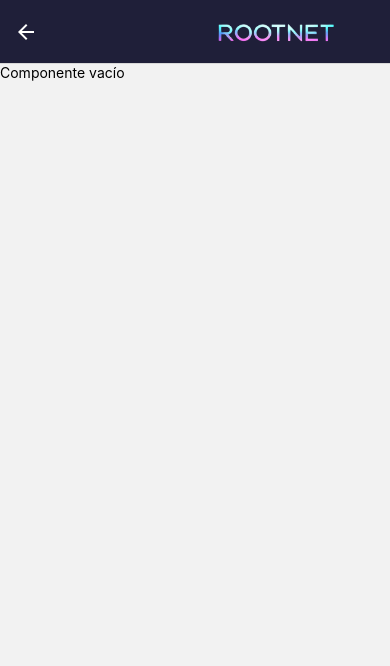
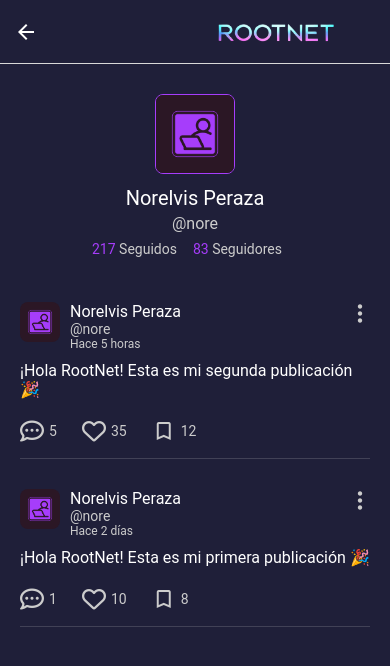
Before and after one commit to greghades/RootNetFrontend, a React Native app: screen /MyPosts in a window 390 px wide. Shown: the top 666 px of the page. Built offline with nearby package versions, Linux system fonts and the light colour scheme; a web font is replaced by a local one.

Commit message:
Pantalla de user-posts

```diff
--- /dev/null
+++ b/src/components/userProfileWithPosts.tsx
@@ -0,0 +1,157 @@
+import React, { useState } from 'react';
+import { View, Text, Image, TouchableOpacity, Alert, FlatList, Modal } from 'react-native';
+import { Entypo } from '@expo/vector-icons';
+import MaterialIcons from '@expo/vector-icons/MaterialIcons';
+import FontAwesome6 from '@expo/vector-icons/FontAwesome6';
+import { styles } from '../styles/feedStyles';
+import { COLORS } from '../styles/colors';
+
+type Post = {
+    id: string;
+    username: string;
+    handle: string;
+    date: string;
+    content: string;
+    image?: string;
+    createdAt: string;
+    saves: number;
+    likes: number;
+    comments: number;
+};
+
+const postsData: Post[] = [
+    {
+        id: '1',
+        username: 'Norelvis Peraza',
+        handle: '@nore',
+        date: 'Hace 5 horas',
+        content: '¡Hola RootNet! Esta es mi segunda publicación 🎉',
+        image: '',
+        createdAt: new Date().toISOString(),
+        saves: 12,
+        likes: 35,
+        comments: 5,
+    },
+    {
+        id: '2',
+        username: 'Norelvis Peraza',
+        handle: '@nore',
+        date: 'Hace 2 días',
+        content: '¡Hola RootNet! Esta es mi primera publicación 🎉',
+        createdAt: new Date(Date.now() - 2 * 24 * 60 * 60 * 1000).toISOString(),
+        saves: 8,
+        likes: 10,
+        comments: 1,
+    },
+];
+
+const UserProfileWithPosts: React.FC = () => {
+    const [selectedPostId, setSelectedPostId] = useState<string | null>(null);
+
+    const handleDelete = (id: string) => {
+        Alert.alert('¿Eliminar publicación?', '', [
+            { text: 'Cancelar', style: 'cancel' },
+            {
+                text: 'Eliminar',
+                onPress: () => {
+                    console.log('Borrando post:', id);
+                    // API
+                },
+                style: 'destructive',
+            },
+        ]);
+    };
+
+    const handleEdit = (post: Post) => {
+        const diff = Date.now() - new Date(post.createdAt).getTime();
+        const canEdit = diff <= 24 * 60 * 60 * 1000;
+
+        if (canEdit) {
+            console.log('Editando post:', post.id);
+            // editing screen
+        } else {
+            Alert.alert('Edición no permitida', 'Solo puedes editar publicaciones dentro de las 24 horas.');
+        }
+    };
+
+    const renderPost = ({ item }: { item: Post }) => (
+        <View style={styles.container}>
+            <View style={styles.header}>
+                <Image
+                    source={require('../assets/images/profile-user.png')}
+                    style={styles.profileImage}
+                />
+                <View style={styles.userInfo}>
+                    <Text style={styles.username}>{item.username}</Text>
+                    <Text style={styles.handle}>{item.handle}</Text>
+                    <Text style={styles.date}>{item.date}</Text>
+                </View>
+                <TouchableOpacity onPress={() => setSelectedPostId(item.id)}>
+                    <Entypo name="dots-three-vertical" size={20} color={COLORS.secondaryText} />
+                </TouchableOpacity>
+            </View>
+
+            <Text style={styles.content}>{item.content}</Text>
+
+            {item.image ? (
+                <Image source={{ uri: item.image }} style={styles.postImage} />
+            ) : null}
+
+
+            {/* Here are the icon interactions */}
+            <View style={styles.actions}>
+                <TouchableOpacity style={styles.actionButton}>
+                    <FontAwesome6 name="comment-dots" size={24} color={COLORS.secondaryText} />
+                    <Text style={styles.actionText}>{item.comments}</Text>
+                </TouchableOpacity>
+                <TouchableOpacity style={styles.actionButton}>
+                    <FontAwesome6 name="heart" size={24} color={COLORS.secondaryText} />
+                    <Text style={styles.actionText}>{item.likes}</Text>
+                </TouchableOpacity>
+                <TouchableOpacity style={styles.actionButton}>
+                    <MaterialIcons name="bookmark-border" size={24} color={COLORS.secondaryText} />
+                    <Text style={styles.actionText}>{item.saves}</Text>
+                </TouchableOpacity>
+            </View>
+
+            <View style={styles.divider} />
+
+            {/* Edit and delete modal */}
+            <Modal
+                transparent
+                visible={selectedPostId === item.id}
+                animationType="fade"
+                onRequestClose={() => setSelectedPostId(null)}
+            >
+                <TouchableOpacity style={{ flex: 1 }} onPress={() => setSelectedPostId(null)}>
+                    <View style={{
+                        position: 'absolute',
+                        right: 40,
+                        top: 305,
+                        backgroundColor: COLORS.input,
+                        borderRadius: 10,
+                        padding: 10,
+                        elevation: 5,
+                    }}>
+                        <TouchableOpacity onPress={() => { handleEdit(item); setSelectedPostId(null); }}>
+                            <Text style={{ fontFamily: "Roboto", color: COLORS.text, paddingVertical: 8 }}>Editar</Text>
+                        </TouchableOpacity>
+                        <TouchableOpacity onPress={() => { handleDelete(item.id); setSelectedPostId(null); }}>
+                            <Text style={{ fontFamily: "Roboto", color: COLORS.text, paddingVertical: 8 }}>Eliminar</Text>
+                        </TouchableOpacity>
+                    </View>
+                </TouchableOpacity>
+            </Modal>
+        </View>
+    );
+
+    return (
+        <FlatList
+            data={postsData}
+            keyExtractor={(item) => item.id}
+            renderItem={renderPost}
+        />
+    );
+};
+
+export default UserProfileWithPosts;
--- a/src/screens/myPostsUserScreen.tsx
+++ b/src/screens/myPostsUserScreen.tsx
@@ -1,12 +1,40 @@
-import React from "react";
-import { View, Text } from "react-native";
+import React from 'react';
+import { SafeAreaView, View, Image, Text } from 'react-native';
+import UserProfileWithPosts from '../components/userProfileWithPosts';
+import { styles } from '../styles/myPostsUserStyles';
 
-const MyComponent = () => {
+const ProfileScreen: React.FC = () => {
+    // Example data
+    const userData = {
+        profileImage: require('../assets/images/profile-user.png'),
+        username: 'Norelvis Peraza',
+        handle: '@nore',
+        followers: 83,
+        following: 217,
+    };
+
     return (
-        <View>
-        <Text>Componente vacío</Text>
-        </View>
+        <SafeAreaView style={styles.container}>
+            {/* Header */}
+            <View style={styles.profileHeader}>
+                <Image source={userData.profileImage} style={styles.avatarLarge} />
+                <View style={styles.userInfo}>
+                    <Text style={styles.username}>{userData.username}</Text>
+                    <Text style={styles.handle}>{userData.handle}</Text>
+                    <View style={styles.followStats}>
+                        <Text style={styles.followStatText}>
+                            <Text style={{ fontFamily: "Roboto", color: 'rgb(166, 61, 251)'}}>{userData.following}</Text> Seguidos
+                        </Text>
+                        <Text style={styles.followStatText}>
+                            <Text style={{ fontFamily: "Roboto", color: 'rgb(166, 61, 251)', }}>{userData.followers}</Text> Seguidores
+                        </Text>
+                    </View>
+                </View>
+            </View>
+
+            <UserProfileWithPosts />
+        </SafeAreaView>
     );
 };
 
-export default MyComponent;
+export default ProfileScreen;
--- a/src/styles/feedStyles.ts
+++ b/src/styles/feedStyles.ts
@@ -13,7 +13,7 @@ export const styles = StyleSheet.create({
     profileImage: {
       width: 40,
       height: 40,
-      borderRadius: 20,
+      borderRadius: 8,
       marginRight: 10,
     },
     userInfo: {
@@ -23,7 +23,6 @@ export const styles = StyleSheet.create({
       fontFamily: 'Roboto',
       fontSize: 16,
       color: COLORS.text,
-      fontWeight: 'bold',
     },
     handle: {
       fontFamily: 'Roboto',
--- a/src/styles/myPostsUserStyles.ts
+++ b/src/styles/myPostsUserStyles.ts
@@ -0,0 +1,50 @@
+import { StyleSheet } from 'react-native';
+import { COLORS } from '../styles/colors';
+
+export const styles = StyleSheet.create({
+    container: {
+        flex: 1,
+        backgroundColor: COLORS.background,
+    },
+    profileHeader: {
+        flexDirection: 'column',
+        alignItems: 'center',
+        padding: 20,
+        marginVertical: 10,
+    },
+    avatarLarge: {
+        width: 80,
+        height: 80,
+        borderRadius: 8,
+        borderColor: COLORS.accent,
+        borderWidth: 1,
+        borderStyle: "solid",
+        marginBottom: 12,
+    },
+    userInfo: {
+        alignItems: "center"
+
+    },
+    username: {
+        fontSize: 20,
+        fontFamily: "Roboto",
+        color: COLORS.text,
+        marginBottom: 4,
+    },
+    handle: {
+        fontSize: 16,
+        color: COLORS.secondaryText,
+        fontFamily: "Roboto"
+    },
+    followStats: {
+        marginTop: 8,
+        flexDirection: 'row',
+        justifyContent: 'center',
+    },
+    followStatText: {
+        fontSize: 14,
+        color: COLORS.secondaryText,
+        marginRight: 16,
+        fontFamily: "Roboto",
+    },
+});
```
